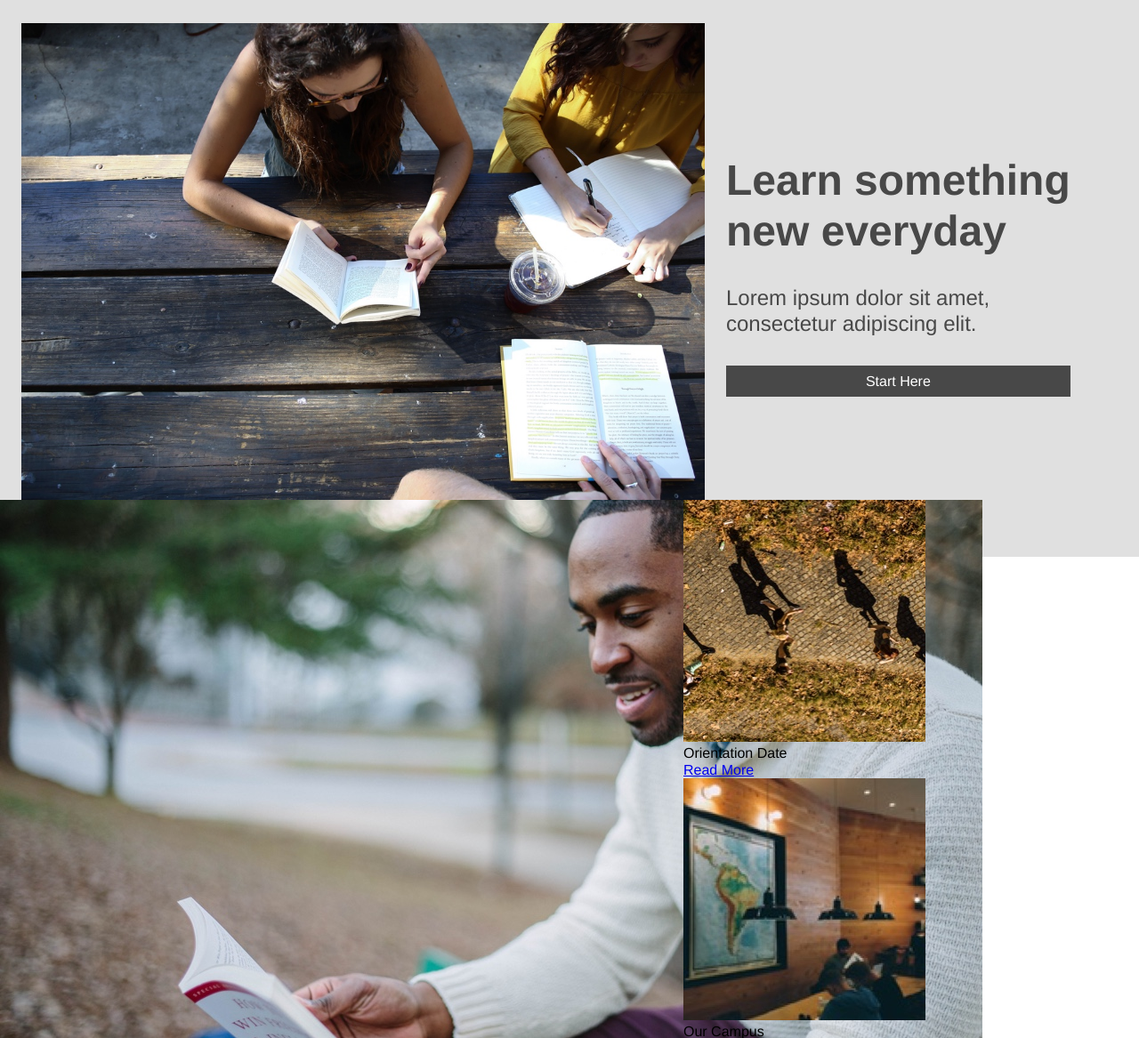
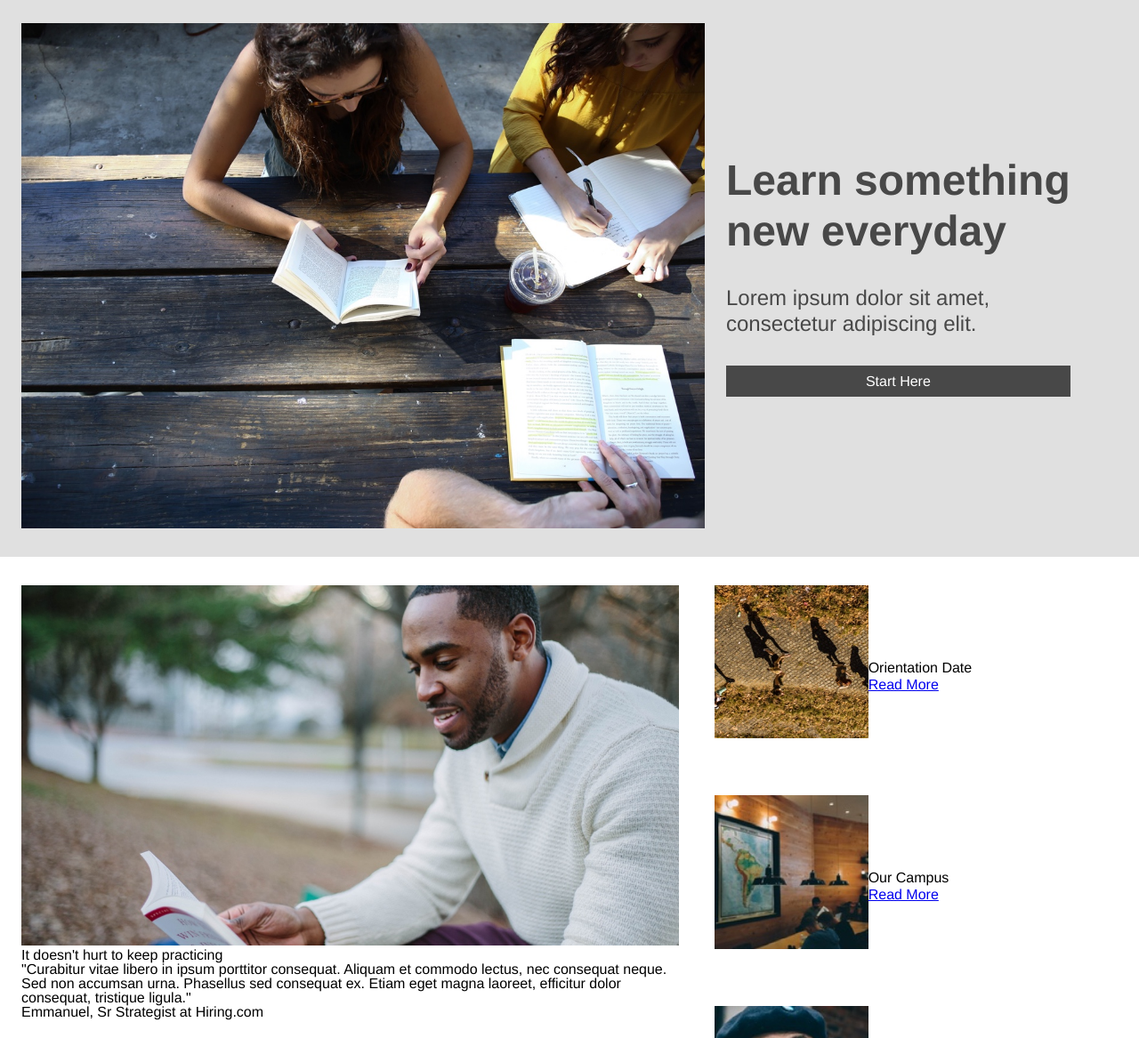
Before and after one commit to cardinaljessica/colmar-academy, a plain HTML site: page index.html in a window 1280 px wide. Shown: the part 70-1237 px from the top of the page at 89% size. Drawn offline with Linux system fonts and the light colour scheme.

Commit message:
images not lining up vertically

```diff
--- a/resources/css/style.css
+++ b/resources/css/style.css
@@ -22,6 +22,7 @@ strong {
   color: black;
   height: 4rem;
   width: 100%;
+  top: 0px;
 }
 
 nav ul {
@@ -53,15 +54,14 @@ nav li a {
 
 .main-banner {
   display: flex;
-  position: relative;
   align-items: center;
-  top: 4rem;
+  margin-top: 4rem;
   background-color: #E0E0E0;
 }
 
 .main-banner img {
   width: 60%;
-  padding: 2rem 1.5rem;
+  margin: 2rem 1.5rem;
 }
 
 .main-banner .info {
@@ -98,14 +98,29 @@ nav li a {
 
 .information {
   display: flex;
-  position: relative;
-  top: auto;
+}
+
+.information img {
+  width: 100%;
 }
 
 .column-1 {
   width: 60%;
+  margin: 2rem 1.5rem;
 }
 
 .column-2 {
   width: 40%;
 }
+
+.column-2 img {
+  width: 35%;
+  padding-bottom: 2rem;
+  padding-left: 1rem;
+}
+
+.row {
+  display: flex;
+  align-items: center;
+  padding-top: 2rem;
+}
```
